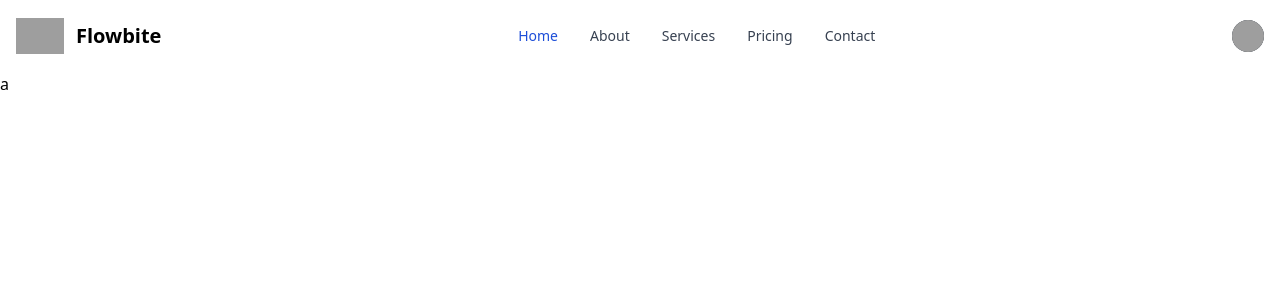
After one commit to fahmi29/meeting-room, a CodeIgniter 4 app: template app/Views/dashboard.php in a window 1280 px wide. The commit adds this page. Shown: the top 300 px of the page. Run offline with PHP 8.4 and a stand-in for CodeIgniter, Linux system fonts and the light colour scheme; the template is opened without the code that fills it, so the values that code supplies are empty; some libraries are stand-ins or nearby versions; grey boxes are pictures that could not be loaded.

Commit message:
baru jadi dashboard sama navbar besok lanjut lagi

```diff
--- a/app/Config/Routes.php
+++ b/app/Config/Routes.php
@@ -36,7 +36,8 @@ $routes->set404Override();
 // We get a performance increase by specifying the default
 // route since we don't have to scan directories.
 $routes->get('/', 'Home::index');
-$routes->get('/dashboard', 'Dashboard::index', ['filter' => 'auth']);
+$routes->post('/login/auth', 'Login::auth');
+$routes->get('/dashboard', 'Dashboard::index'); //, ['filter' => 'auth']);
 
 /*
  * --------------------------------------------------------------------
--- /dev/null
+++ b/app/Views/dashboard.php
@@ -0,0 +1,8 @@
+<?= $this->extend('layout/pageLayout')?>
+
+<?= $this->section('content')?>
+<div class="container">
+    a
+</div>
+
+<?= $this->endSection();?>
--- /dev/null
+++ b/app/Views/layout/pageLayout.php
@@ -0,0 +1,72 @@
+<!DOCTYPE html>
+<html lang="en">
+<head>
+    <meta charset="UTF-8">
+    <meta http-equiv="X-UA-Compatible" content="IE=edge">
+    <meta name="viewport" content="width=device-width, initial-scale=1.0">
+    <title>Meeting Room</title>
+  <link rel="stylesheet" href="./css/app.css">
+</head>
+<body>
+
+<nav class="bg-white border-gray-200 px-2 sm:px-4 py-2.5 rounded dark:bg-gray-900">
+  <div class="container flex flex-wrap items-center justify-between mx-auto">
+  <a href="https://flowbite.com/" class="flex items-center">
+      <img src="https://flowbite.com/docs/images/logo.svg" class="h-6 mr-3 sm:h-9" alt="Flowbite Logo" />
+      <span class="self-center text-xl font-semibold whitespace-nowrap dark:text-white">Flowbite</span>
+  </a>
+  <div class="flex items-center md:order-2">
+      <button type="button" class="flex mr-3 text-sm bg-gray-800 rounded-full md:mr-0 focus:ring-4 focus:ring-gray-300 dark:focus:ring-gray-600" id="user-menu-button" aria-expanded="false" data-dropdown-toggle="user-dropdown" data-dropdown-placement="bottom">
+        <span class="sr-only">Open user menu</span>
+        <img class="w-8 h-8 rounded-full" src="/docs/images/people/profile-picture-3.jpg" alt="user photo">
+      </button>
+      <!-- Dropdown menu -->
+      <div class="z-50 hidden my-4 text-base list-none bg-white divide-y divide-gray-100 rounded shadow dark:bg-gray-700 dark:divide-gray-600" id="user-dropdown">
+        <div class="px-4 py-3">
+          <span class="block text-sm text-gray-900 dark:text-white">Bonnie Green</span>
+          <span class="block text-sm font-medium text-gray-500 truncate dark:text-gray-400">name@flowbite.com</span>
+        </div>
+        <ul class="py-1" aria-labelledby="user-menu-button">
+          <li>
+            <a href="#" class="block px-4 py-2 text-sm text-gray-700 hover:bg-gray-100 dark:hover:bg-gray-600 dark:text-gray-200 dark:hover:text-white">Dashboard</a>
+          </li>
+          <li>
+            <a href="#" class="block px-4 py-2 text-sm text-gray-700 hover:bg-gray-100 dark:hover:bg-gray-600 dark:text-gray-200 dark:hover:text-white">Settings</a>
+          </li>
+          <li>
+            <a href="#" class="block px-4 py-2 text-sm text-gray-700 hover:bg-gray-100 dark:hover:bg-gray-600 dark:text-gray-200 dark:hover:text-white">Earnings</a>
+          </li>
+          <li>
+            <a href="#" class="block px-4 py-2 text-sm text-gray-700 hover:bg-gray-100 dark:hover:bg-gray-600 dark:text-gray-200 dark:hover:text-white">Sign out</a>
+          </li>
+        </ul>
+      </div>
+      <button data-collapse-toggle="mobile-menu-2" type="button" class="inline-flex items-center p-2 ml-1 text-sm text-gray-500 rounded-lg md:hidden hover:bg-gray-100 focus:outline-none focus:ring-2 focus:ring-gray-200 dark:text-gray-400 dark:hover:bg-gray-700 dark:focus:ring-gray-600" aria-controls="mobile-menu-2" aria-expanded="false">
+        <span class="sr-only">Open main menu</span>
+        <svg class="w-6 h-6" aria-hidden="true" fill="currentColor" viewBox="0 0 20 20" xmlns="http://www.w3.org/2000/svg"><path fill-rule="evenodd" d="M3 5a1 1 0 011-1h12a1 1 0 110 2H4a1 1 0 01-1-1zM3 10a1 1 0 011-1h12a1 1 0 110 2H4a1 1 0 01-1-1zM3 15a1 1 0 011-1h12a1 1 0 110 2H4a1 1 0 01-1-1z" clip-rule="evenodd"></path></svg>
+    </button>
+  </div>
+  <div class="items-center justify-between hidden w-full md:flex md:w-auto md:order-1" id="mobile-menu-2">
+    <ul class="flex flex-col p-4 mt-4 border border-gray-100 rounded-lg bg-gray-50 md:flex-row md:space-x-8 md:mt-0 md:text-sm md:font-medium md:border-0 md:bg-white dark:bg-gray-800 md:dark:bg-gray-900 dark:border-gray-700">
+      <li>
+        <a href="#" class="block py-2 pl-3 pr-4 text-white bg-blue-700 rounded md:bg-transparent md:text-blue-700 md:p-0 dark:text-white" aria-current="page">Home</a>
+      </li>
+      <li>
+        <a href="#" class="block py-2 pl-3 pr-4 text-gray-700 rounded hover:bg-gray-100 md:hover:bg-transparent md:hover:text-blue-700 md:p-0 dark:text-gray-400 md:dark:hover:text-white dark:hover:bg-gray-700 dark:hover:text-white md:dark:hover:bg-transparent dark:border-gray-700">About</a>
+      </li>
+      <li>
+        <a href="#" class="block py-2 pl-3 pr-4 text-gray-700 rounded hover:bg-gray-100 md:hover:bg-transparent md:hover:text-blue-700 md:p-0 dark:text-gray-400 md:dark:hover:text-white dark:hover:bg-gray-700 dark:hover:text-white md:dark:hover:bg-transparent dark:border-gray-700">Services</a>
+      </li>
+      <li>
+        <a href="#" class="block py-2 pl-3 pr-4 text-gray-700 rounded hover:bg-gray-100 md:hover:bg-transparent md:hover:text-blue-700 md:p-0 dark:text-gray-400 md:dark:hover:text-white dark:hover:bg-gray-700 dark:hover:text-white md:dark:hover:bg-transparent dark:border-gray-700">Pricing</a>
+      </li>
+      <li>
+        <a href="#" class="block py-2 pl-3 pr-4 text-gray-700 rounded hover:bg-gray-100 md:hover:bg-transparent md:hover:text-blue-700 md:p-0 dark:text-gray-400 md:dark:hover:text-white dark:hover:bg-gray-700 dark:hover:text-white md:dark:hover:bg-transparent dark:border-gray-700">Contact</a>
+      </li>
+    </ul>
+  </div>
+  </div>
+</nav>
+<?= $this->renderSection('content');?>
+</body>
+</html>
--- a/app/Views/login.php
+++ b/app/Views/login.php
@@ -21,7 +21,8 @@
         <?php if(session()->getFlashdata('msg')):?>
                     <div class="alert alert-danger"><?= session()->getFlashdata('msg') ?></div>
                 <?php endif;?>
-          <form action="/login/auth" method="POST">
+          <form action="<?= base_url();?>/login/auth" method="POST">
+            <?= csrf_field(); ?>
             <!-- Email input -->
             <div class="mb-6">
               <input type="text" class="form-control block w-full px-4 py-2 text-xl font-normal text-gray-700 bg-white bg-clip-padding border border-solid border-gray-300 rounded transition ease-in-out m-0 focus:text-gray-700 focus:bg-white focus:border-blue-600 focus:outline-none" placeholder="Email address" />
```
Also changed, not shown: app/Controllers/Dashboard.php (added, +12 -0 lines), public/css/app.css.
